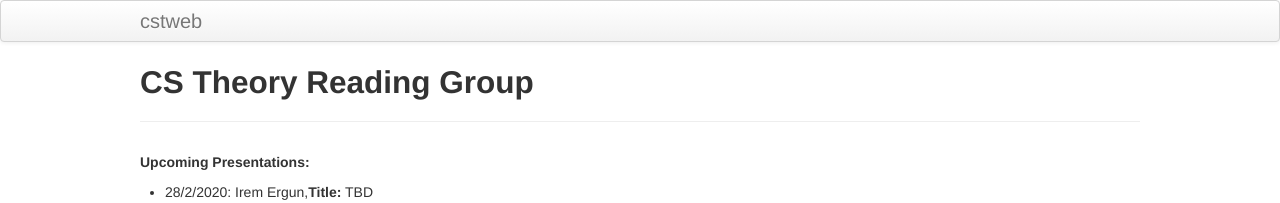
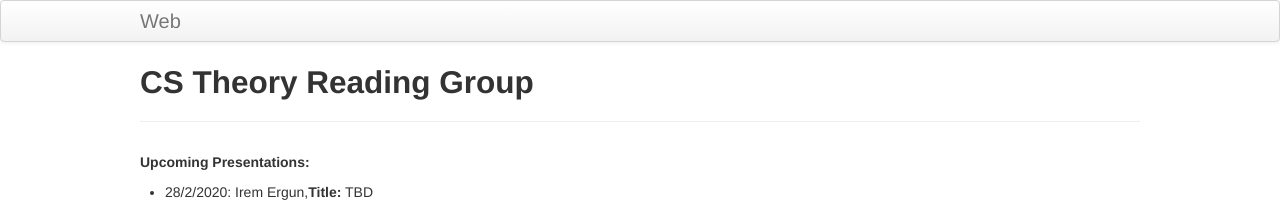
Before and after one commit to SRA2/cstweb, a Jekyll site: the page built from index.md, in a window 1280 px wide. Shown: the top 203 px of the page. Built offline with Jekyll 4.4.1, drawn with Linux system fonts in a browser that asks for light colours.

Commit message:
Update _config.yml

```diff
--- a/_config.yml
+++ b/_config.yml
@@ -8,7 +8,7 @@ highlighter: rouge
 # Themes are encouraged to use these universal variables
 # so be sure to set them if your theme uses them.
 #
-title :
+title : Web
 author :
   name :
  # email :
```
